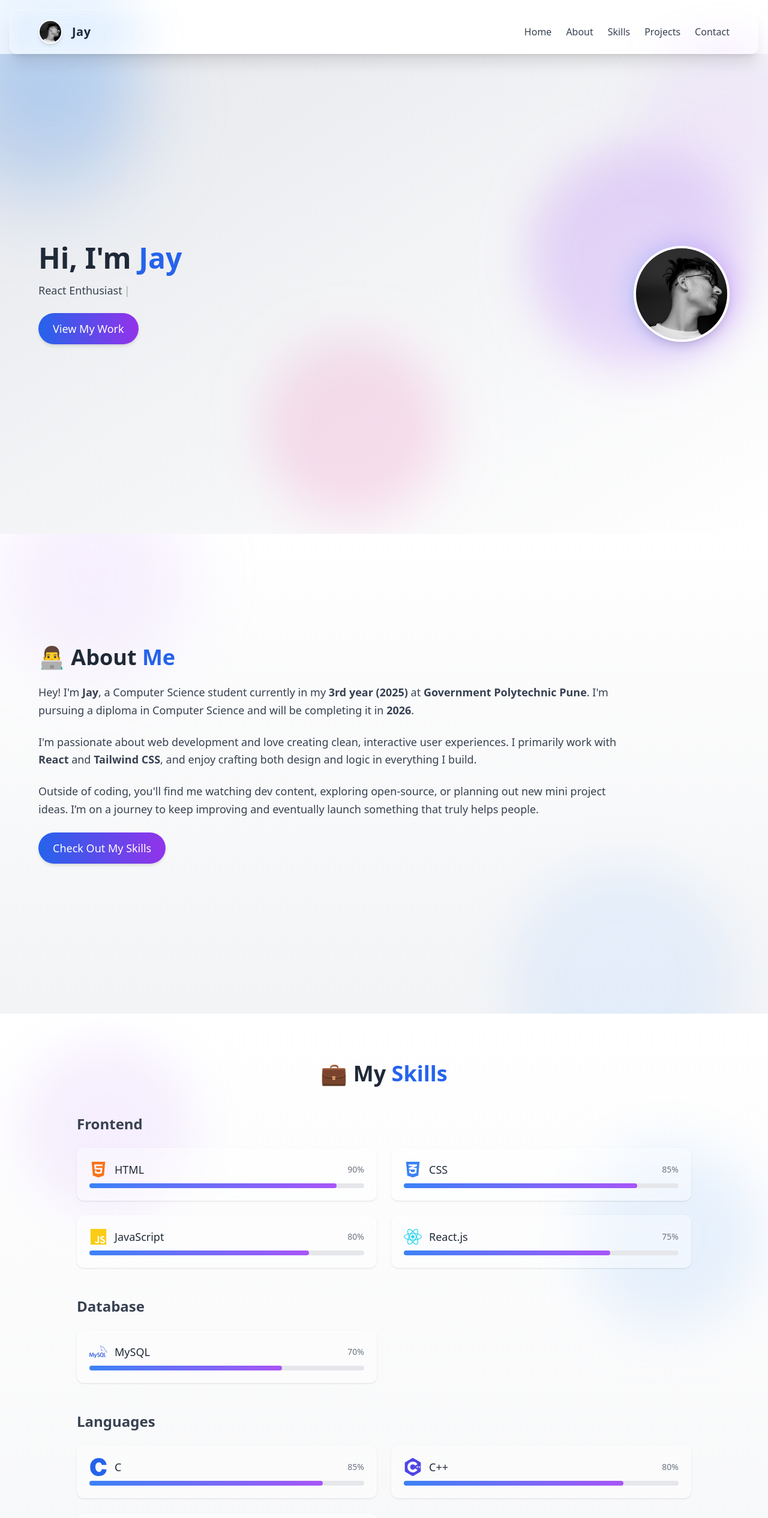
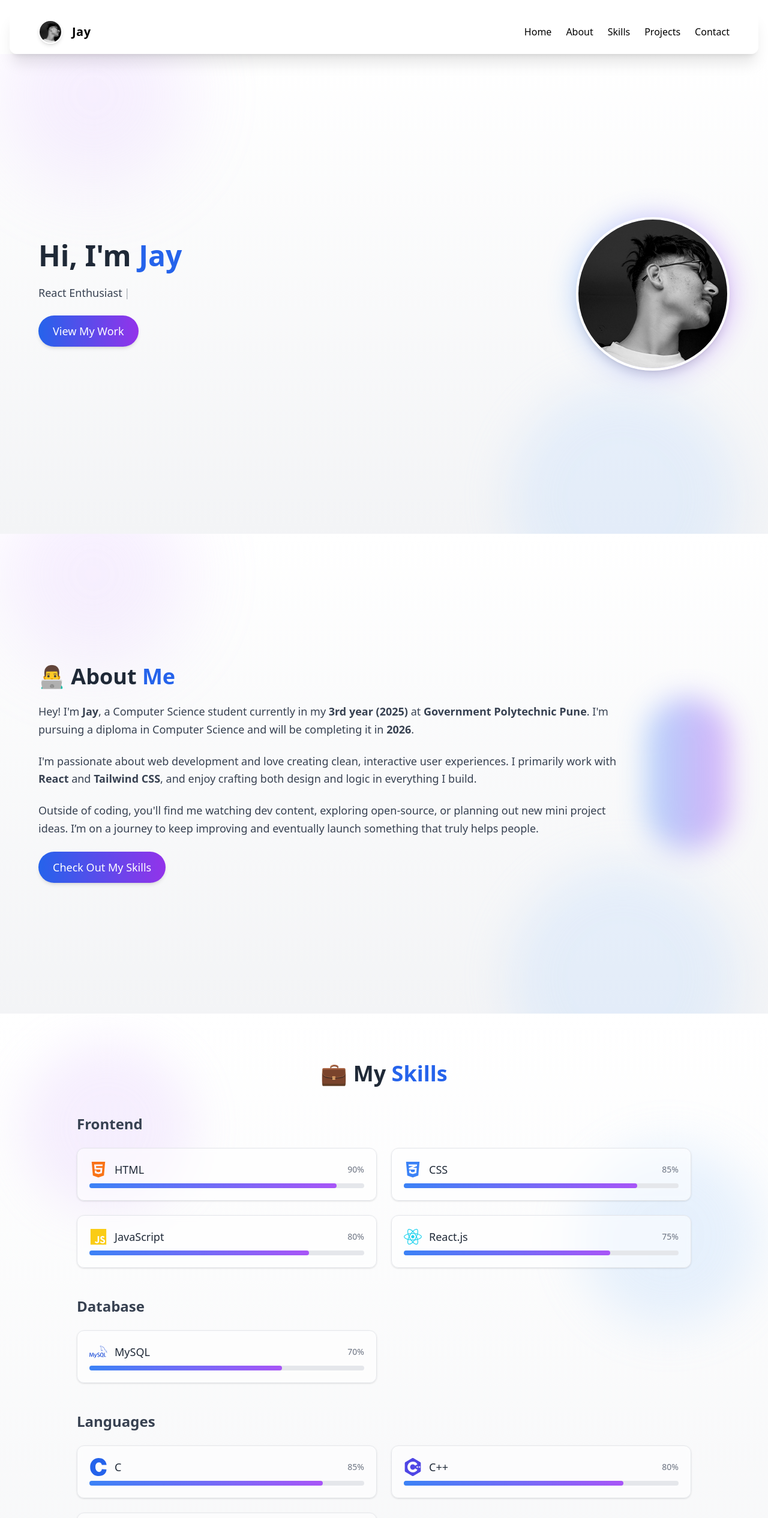
Before and after one commit to jaysurse/jay-s-Portfolio, a React (Vite) app: page / in a window 1280 px wide. Shown: the top 2531 px of the page at 60% size. Built offline with nearby package versions, Linux system fonts and the light colour scheme.

Commit message:
Added user input demo

```diff
--- a/index.html
+++ b/index.html
@@ -1,10 +1,10 @@
 <!doctype html>
-<html lang="en">
+<html lang="en" class="">
 
 <head>
   <meta charset="UTF-8" />
   <link href="https://fonts.googleapis.com/css2?family=Orbitron&family=Poppins&display=swap" rel="stylesheet">
-
+  <link rel="icon" type="image/png" href="Icon.png" />
   <meta name="viewport" content="width=device-width, initial-scale=1.0" />
   <title>Jay's Portfolio</title>
 </head>
--- a/src/App.jsx
+++ b/src/App.jsx
@@ -17,8 +17,7 @@ function App() {
   }, []);
 
   return (
-    <div className=" text-white min-h-screen overflow-x-hidden">
-      {/* App content always renders */}
+    <div className="bg-white text-black dark:bg-gray-900 dark:text-white min-h-screen overflow-x-hidden transition-colors duration-300">
       <Navbar />
       <Hero />
       <About />
--- a/src/components/About.jsx
+++ b/src/components/About.jsx
@@ -1,13 +1,15 @@
 import { motion } from "framer-motion";
-import profilePic from "../assets/Nav-Pic.webp"; // Make sure this is correct
+import profilePic from "../assets/Nav-Pic.webp";
 
 export default function About() {
   return (
     <section
       id="about"
-      className="min-h-screen flex items-center justify-center bg-gradient-to-b from-white to-gray-100 px-6 pt-0 pb-16 relative overflow-hidden"
+      className="relative min-h-screen flex items-center justify-center
+                 bg-gradient-to-b from-white to-gray-100
+                 px-6 pt-20 pb-20 overflow-hidden transition-colors duration-500"
     >
-      {/* 🎨 Decorative Background Blobs */}
+      {/* Blurred Gradient Blobs */}
       <div className="absolute -top-24 left-0 w-80 h-80 bg-purple-300 opacity-20 rounded-full blur-3xl animate-blob" />
       <div className="absolute -bottom-32 right-10 w-96 h-96 bg-blue-200 opacity-30 rounded-full blur-2xl animate-blob animation-delay-3000" />
 
@@ -18,7 +20,7 @@ export default function About() {
         transition={{ duration: 0.8, ease: "easeOut" }}
         className="w-full max-w-6xl mx-auto flex flex-col md:flex-row items-center justify-between gap-12 relative z-10"
       >
-        {/* 👈 About Text */}
+        {/* Left: Text */}
         <div className="text-left space-y-6">
           <h2 className="text-4xl font-bold text-gray-800">
             👨‍💻 About <span className="text-blue-600">Me</span>
@@ -26,17 +28,16 @@ export default function About() {
 
           <p className="text-lg text-gray-700 leading-relaxed">
             Hey! I'm <strong>Jay</strong>, a Computer Science student currently
-            in my
-            <strong> 3rd year (2025)</strong> at{" "}
+            in my <strong>3rd year (2025)</strong> at{" "}
             <strong>Government Polytechnic Pune</strong>. I'm pursuing a diploma
-            in Computer Science and will be completing it in
-            <strong> 2026</strong>.
+            in Computer Science and will be completing it in{" "}
+            <strong>2026</strong>.
           </p>
 
           <p className="text-lg text-gray-700 leading-relaxed">
             I'm passionate about web development and love creating clean,
-            interactive user experiences. I primarily work with
-            <strong> React</strong> and <strong>Tailwind CSS</strong>, and enjoy
+            interactive user experiences. I primarily work with{" "}
+            <strong>React</strong> and <strong>Tailwind CSS</strong>, and enjoy
             crafting both design and logic in everything I build.
           </p>
 
@@ -55,13 +56,15 @@ export default function About() {
           </a>
         </div>
 
-        {/* 👉 About Image with glow */}
+        {/* Right: Profile Pic */}
         <motion.div
           initial={{ scale: 0.8, opacity: 0 }}
           whileInView={{ scale: 1, opacity: 1 }}
           transition={{ delay: 0.3, duration: 0.8 }}
           className="relative w-64 h-64"
-        ></motion.div>
+        >
+          <div className="absolute inset-0 rounded-full bg-gradient-to-r from-blue-400 to-purple-500 blur-xl opacity-30 animate-pulse" />
+        </motion.div>
       </motion.div>
     </section>
   );
--- a/src/components/Footer.jsx
+++ b/src/components/Footer.jsx
@@ -1,6 +1,6 @@
 export default function Footer() {
   return (
-    <footer className="bg-white/30 backdrop-blur-md border-t border-white/20 py-8 px-4 mt-20 shadow-inner">
+    <footer className="bg-white/40 backdrop-blur-md border-t border-gray-300 py-8 px-4 mt-20 shadow-inner">
       <div className="max-w-5xl mx-auto text-center space-y-3">
         <p className="text-gray-700 font-medium">
           Thanks for visiting! Feel free to scroll up and say hello 👋
@@ -13,7 +13,7 @@ export default function Footer() {
         <p className="text-sm text-gray-600">
           Built with 💻 using{" "}
           <span className="text-blue-600 font-semibold">React</span> &{" "}
-          <span className="text-blue-500 font-semibold">Tailwind CSS</span>
+          <span className="text-purple-500 font-semibold">Tailwind CSS</span>
         </p>
       </div>
     </footer>
--- a/src/components/Home.jsx
+++ b/src/components/Home.jsx
@@ -6,27 +6,28 @@ export default function Hero() {
   return (
     <section
       id="home"
-      className="relative min-h-screen flex items-center justify-center bg-gradient-to-br from-gray-200 via-gray-100 to-white px-6 pb-0 overflow-hidden"
+      className="relative min-h-screen flex items-center justify-center
+                 bg-gradient-to-b from-white to-gray-100
+                 px-6 pt-20 pb-20 overflow-hidden transition-colors duration-500"
     >
-      {/* 🎨 Blurred Gradient Blobs */}
-      <div className="absolute -top-20 -left-20 w-80 h-80 bg-blue-400 rounded-full mix-blend-multiply filter blur-3xl opacity-30 animate-blob" />
-      <div className="absolute top-32 right-0 w-96 h-96 bg-purple-400 rounded-full mix-blend-multiply filter blur-2xl opacity-30 animate-blob animation-delay-2000" />
-      <div className="absolute bottom-0 left-1/3 w-72 h-72 bg-pink-400 rounded-full mix-blend-multiply filter blur-2xl opacity-20 animate-blob animation-delay-4000" />
+      {/* Blurred Blobs */}
+      <div className="absolute -top-24 left-0 w-80 h-80 bg-purple-300 opacity-20 rounded-full blur-3xl animate-blob" />
+      <div className="absolute -bottom-32 right-10 w-96 h-96 bg-blue-200 opacity-30 rounded-full blur-2xl animate-blob animation-delay-3000" />
 
-      {/* 👤 Main Content */}
+      {/* Main Content */}
       <motion.div
         initial={{ opacity: 0, y: 30 }}
         animate={{ opacity: 1, y: 0 }}
         transition={{ duration: 0.8, ease: "easeOut" }}
         className="w-full max-w-6xl mx-auto flex flex-col md:flex-row items-center justify-between gap-12 relative z-10"
       >
-        {/* 👈 Left: Text */}
-        <div className="text-left">
-          <h2 className="text-4xl md:text-5xl font-bold text-gray-800 mb-4">
+        {/* Left: Text */}
+        <div className="text-left space-y-6">
+          <h2 className="text-4xl md:text-5xl font-bold text-gray-800">
             Hi, I'm <span className="text-blue-600">Jay</span>
           </h2>
 
-          <p className="text-lg text-gray-700 mb-6 min-h-[28px]">
+          <p className="text-lg text-gray-700 min-h-[28px]">
             <Typewriter
               words={[
                 "Web Developer",
@@ -51,18 +52,18 @@ export default function Hero() {
           </a>
         </div>
 
-        {/* 👉 Right: Profile Pic */}
+        {/* Right: Profile Pic */}
         <motion.div
           initial={{ scale: 0.5, opacity: 0 }}
           animate={{ scale: 1, opacity: 1 }}
           transition={{ delay: 0.3, duration: 0.8 }}
-          className="relative w-40 h-40"
+          className="relative w-64 h-64"
         >
           <div className="absolute inset-0 rounded-full bg-gradient-to-r from-blue-400 to-purple-500 blur-xl opacity-30 animate-pulse" />
           <img
             src={profilePic}
             alt="Jay"
-            className="relative w-40 h-40 rounded-full border-4 border-white shadow-lg z-10"
+            className="relative w-64 h-64 rounded-full border-4 border-white shadow-lg z-10"
           />
         </motion.div>
       </motion.div>
--- a/src/components/Navbar.jsx
+++ b/src/components/Navbar.jsx
@@ -1,8 +1,9 @@
 import { useEffect, useState } from "react";
 import profilePic from "../assets/Nav-Pic.webp";
 import { HiMenu, HiX } from "react-icons/hi";
+import { FaSun, FaMoon } from "react-icons/fa";
 
-export default function Navbar() {
+export default function Navbar({ darkMode, setDarkMode }) {
   const [isVisible, setIsVisible] = useState(false);
   const [menuOpen, setMenuOpen] = useState(false);
   const [scrolled, setScrolled] = useState(false);
@@ -11,26 +12,18 @@ export default function Navbar() {
 
   useEffect(() => {
     setTimeout(() => setIsVisible(true), 50);
-
-    // Sticky effect on scroll
     const handleScroll = () => {
       setScrolled(window.scrollY > 50);
     };
-
     window.addEventListener("scroll", handleScroll);
     return () => window.removeEventListener("scroll", handleScroll);
   }, []);
 
   return (
     <div className="relative z-50">
-      {/* 🔮 Animated Blobs for Soft Glow */}
-      <div className="absolute w-72 h-72 bg-blue-300 rounded-full mix-blend-multiply filter blur-2xl opacity-20 animate-blob top-[-100px] left-[-50px] z-0" />
-      <div className="absolute w-72 h-72 bg-purple-300 rounded-full mix-blend-multiply filter blur-2xl opacity-20 animate-blob animation-delay-3000 top-[50px] right-[-80px] z-0" />
-
-      {/* 🌫️ Navbar Container */}
       <nav
         className={`relative z-10 px-6 py-4 mx-4 mt-4 backdrop-blur-lg border border-white/30 shadow-xl rounded-xl transition-all duration-500 ${
-          scrolled ? "bg-white/50" : "bg-white/30"
+          scrolled ? "bg-white/70" : "bg-white/30"
         }`}
       >
         <div
@@ -45,23 +38,26 @@ export default function Navbar() {
               alt="Jay"
               className="w-10 h-10 rounded-full border-2 border-white shadow-md"
             />
-            <h1 className="text-xl font-bold text-gray-800 tracking-wide">
+            <h1 className="text-xl font-bold tracking-wide ">
               Jay
             </h1>
           </div>
 
           {/* ☰ Mobile Toggle */}
-          <div className="lg:hidden">
+          <div className="lg:hidden flex gap-2">
             <button
-              onClick={() => setMenuOpen(!menuOpen)}
-              className="text-gray-800 text-2xl focus:outline-none transition-transform duration-300 hover:scale-110"
+              onClick={() => setDarkMode(!darkMode)}
+              className="text-xl p-2 rounded transition"
             >
+              {darkMode ? <FaSun /> : <FaMoon />}
+            </button>
+            <button onClick={() => setMenuOpen(!menuOpen)} className="text-2xl">
               {menuOpen ? <HiX /> : <HiMenu />}
             </button>
           </div>
 
           {/* 🌍 Desktop Nav */}
-          <ul className="hidden lg:flex space-x-6 text-gray-700 font-medium">
+          <ul className="hidden lg:flex space-x-6 font-medium">
             {navItems.map((item) => (
               <li
                 key={item}
@@ -81,7 +77,7 @@ export default function Navbar() {
 
         {/* 📱 Mobile Nav */}
         {menuOpen && (
-          <ul className="lg:hidden mt-4 space-y-2 text-gray-800 font-semibold px-4 pb-4 transition-all duration-300">
+          <ul className="lg:hidden mt-4 space-y-2 font-semibold px-4 pb-4 transition-all duration-300">
             {navItems.map((item) => (
               <li
                 key={item}
--- a/src/components/Skill.jsx
+++ b/src/components/Skill.jsx
@@ -9,7 +9,6 @@ import {
 } from "react-icons/fa";
 import {
   SiMysql,
-  SiSqlite,
   SiC,
   SiCplusplus,
   SiPython,
@@ -98,13 +97,14 @@ export default function Skills() {
   return (
     <section
       id="skills"
-      className="relative min-h-screen flex items-center justify-center bg-gradient-to-b from-white to-gray-100 px-6 py-20 overflow-hidden"
+      className="relative min-h-screen flex items-center justify-center
+                 bg-gradient-to-b from-white to-gray-100
+                 px-6 py-20 overflow-hidden transition-colors duration-500"
     >
-      {/* Background animated blobs */}
-      <div className="absolute w-72 h-72 bg-purple-300 rounded-full mix-blend-multiply filter blur-2xl opacity-20 animate-blob top-10 left-10" />
-      <div className="absolute w-72 h-72 bg-blue-300 rounded-full mix-blend-multiply filter blur-2xl opacity-20 animate-blob animation-delay-4000 top-64 right-10" />
+      {/* 🎨 Blurred Gradient Blobs */}
+      <div className="absolute top-10 left-10 w-72 h-72 bg-purple-300 rounded-full blur-2xl opacity-20 animate-blob" />
+      <div className="absolute top-64 right-10 w-72 h-72 bg-blue-300 rounded-full blur-2xl opacity-20 animate-blob animation-delay-4000" />
 
-      {/* Content */}
       <motion.div
         initial={{ opacity: 0, y: 30 }}
         whileInView={{ opacity: 1, y: 0 }}
@@ -128,7 +128,8 @@ export default function Skills() {
                     key={idx}
                     whileHover={{ scale: 1.03 }}
                     transition={{ duration: 0.3 }}
-                    className="bg-white/40 backdrop-blur-md rounded-xl shadow p-5 flex flex-col gap-2 border border-white/20 hover:shadow-lg transition-all"
+                    className="bg-white/50 backdrop-blur-sm rounded-xl shadow p-5 flex flex-col gap-2
+                               border border-gray-200 hover:shadow-md transition-all"
                   >
                     <div className="flex items-center justify-between text-gray-800 font-medium text-lg">
                       <div className="flex items-center gap-3">
--- a/tailwind.config.js
+++ b/tailwind.config.js
@@ -1,5 +1,6 @@
 // tailwind.config.js
 module.exports = {
+  darkMode: 'class',
   content: ["./index.html", "./src/**/*.{js,ts,jsx,tsx}"],
   theme: {
     extend: {
@@ -12,7 +13,7 @@ module.exports = {
       animation: {
         gradient: "gradientBG 6s ease infinite",
         fadeIn: "fadeIn 1s ease-out forwards",
-        3000: '3000ms',
+
         'spin-bounce': 'spin-bounce 1s linear infinite',
       },
       keyframes: {
```
Also changed, not shown: src/components/Contact.jsx (+21 -16 lines), src/components/Floatingbadge.jsx (deleted, +0 -22 lines), src/components/Projects.jsx (+18 -17 lines), public/Icon.jpg (added).
